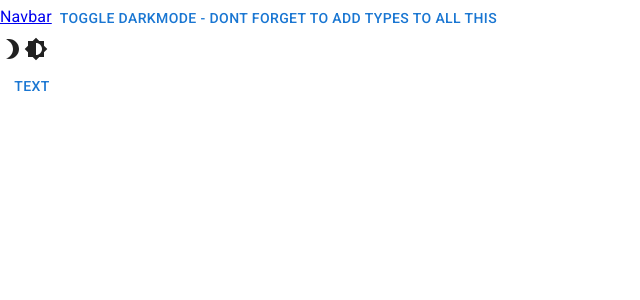
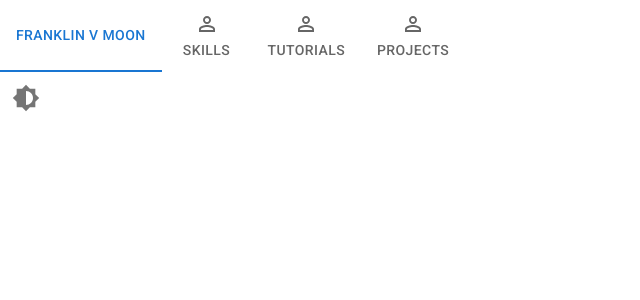
Before and after one commit to OperationFman/portfolio, a Next.js app: page / in a window 1280 px wide. Shown: the top 300 px of the page, without its empty margins (0-640 px from the left). Built offline with nearby package versions, Linux system fonts and the light colour scheme.

Commit message:
Add Navbar tabs

```diff
--- a/components/navigation/Navbar.tsx
+++ b/components/navigation/Navbar.tsx
@@ -1,16 +1,41 @@
-import { Button } from "@mui/material";
+import { Button, IconButton, Tab, Tabs } from "@mui/material";
 import Link from "next/link";
-import React from "react";
+import React, { useState } from "react";
+import PersonOutlineIcon from "@mui/icons-material/PersonOutline";
+import Brightness6Icon from "@mui/icons-material/Brightness6";
+import Brightness3Icon from "@mui/icons-material/Brightness3";
 
 export const Navbar = (props: any) => {
   const { darkMode, setDarkMode } = props;
+  const [tab, setTab] = useState(0);
+
+  const handleChange = (event: React.SyntheticEvent, newTab: number) => {
+    setTab(newTab);
+  };
 
   return (
     <nav>
-      <Link href="/">Navbar</Link>
-      <Button variant="text" onClick={() => setDarkMode(!darkMode)}>
-        TOGGLE DARKMODE - Dont forget to add types to all this
-      </Button>
+      <Tabs
+        value={tab}
+        onChange={handleChange}
+        aria-label="icon label tabs example"
+        sx={{
+          color: "success.main",
+        }}
+      >
+        <Tab label="FRANKLIN V MOON" />
+        <Tab icon={<PersonOutlineIcon />} label="SKILLS" />
+        <Tab icon={<PersonOutlineIcon />} label="TUTORIALS" />
+        <Tab icon={<PersonOutlineIcon />} label="PROJECTS" />
+      </Tabs>
+
+      <IconButton size="large" onClick={() => setDarkMode(!darkMode)}>
+        {darkMode ? (
+          <Brightness3Icon fontSize="inherit" />
+        ) : (
+          <Brightness6Icon fontSize="inherit" />
+        )}
+      </IconButton>
     </nav>
   );
 };
--- a/pages/_app.tsx
+++ b/pages/_app.tsx
@@ -2,9 +2,6 @@ import type { AppProps } from "next/app";
 import React, { useState } from "react";
 import { Navbar } from "../components/navigation/Navbar";
 import { GlobalTheme } from "../themes/GlobalTheme";
-
-import Brightness6Icon from "@mui/icons-material/Brightness6";
-import Brightness3Icon from "@mui/icons-material/Brightness3";
 
 function MyApp({ Component, pageProps }: AppProps) {
   const [darkMode, setDarkMode] = useState(false);
@@ -13,9 +10,6 @@ function MyApp({ Component, pageProps }: AppProps) {
     <GlobalTheme darkMode={darkMode}>
       <Navbar darkMode={darkMode} setDarkMode={setDarkMode} />
 
-      <Brightness3Icon />
-      <Brightness6Icon />
-
       <Component {...pageProps} />
     </GlobalTheme>
   );
--- a/pages/api/hello.ts
+++ /dev/null
@@ -1,13 +0,0 @@
-// Next.js API route support: https://nextjs.org/docs/api-routes/introduction
-import type { NextApiRequest, NextApiResponse } from 'next'
-
-type Data = {
-  name: string
-}
-
-export default function handler(
-  req: NextApiRequest,
-  res: NextApiResponse<Data>
-) {
-  res.status(200).json({ name: 'John Doe' })
-}
--- a/pages/index.tsx
+++ b/pages/index.tsx
@@ -4,15 +4,12 @@ import Head from "next/head";
 
 const Home: NextPage = () => {
   return (
-    <div >
+    <div>
       <Head>
-        <title>Create Next App</title>
+        <title>Franklin Von Moon</title>
         <meta name="description" content="Generated by create next app" />
         <link rel="icon" href="/favicon.ico" />
       </Head>
-
-      <Button variant="text">Text</Button>
-
     </div>
   );
 };
```
Also changed, not shown: components/navigation/Navbar.css (added).
